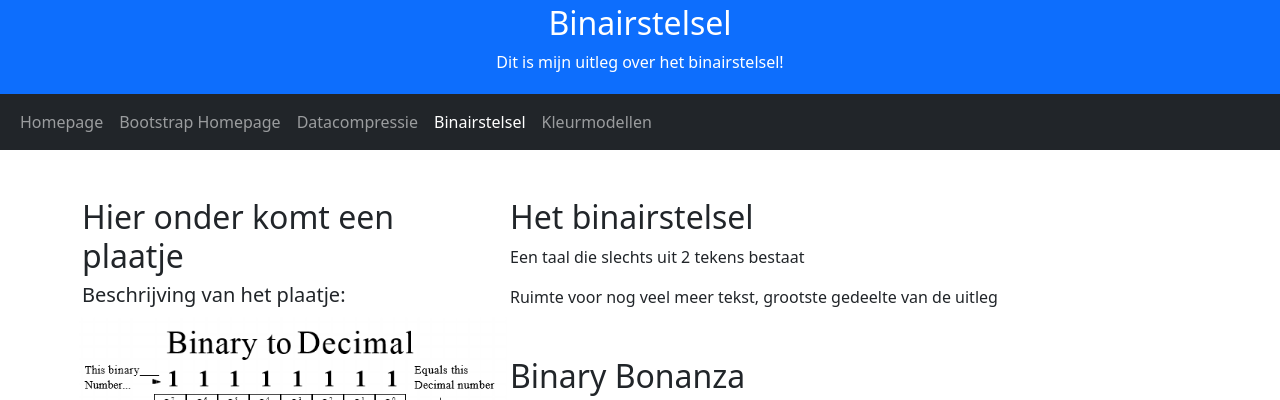
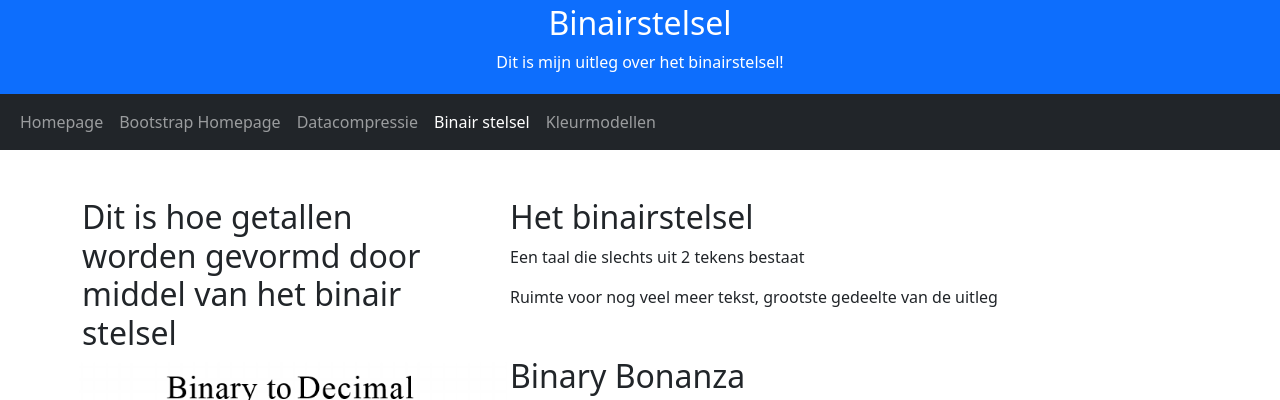
Before and after one commit to Jdotmm/Jdotmm.github.io, a plain HTML site: page bootstrapbinary.html in a window 1280 px wide. Shown: the top 400 px of the page. Drawn offline with nearby package versions, Linux system fonts and the light colour scheme.

Commit message:
binairstelsel overal in binair stelsel veranderd

```diff
--- a/bootstrapbinary.html
+++ b/bootstrapbinary.html
@@ -2,7 +2,7 @@
 <!DOCTYPE html>
 <html lang="en">
 <head>
-  <title>Jasper zijn Binairstelsel uitleg</title>
+  <title>Jasper zijn Binair stelsel uitleg</title>
   <meta charset="utf-8">
   <meta name="viewport" content="width=device-width, initial-scale=1">
   <link href="https://cdn.jsdelivr.net/npm/bootstrap@5.1.3/dist/css/bootstrap.min.css" rel="stylesheet">
@@ -30,7 +30,7 @@
         <a class="nav-link" href="bootstrapbitmap.html">Datacompressie</a>
       </li>
       <li class="nav-item">
-        <a class="nav-link active" href="bootstrapbinary.html">Binairstelsel</a>
+        <a class="nav-link active" href="bootstrapbinary.html">Binair stelsel</a>
       </li>
       <li class="nav-item">
         <a class="nav-link" href="bootstrapkleurmodellen.html">Kleurmodellen</a>
@@ -43,8 +43,7 @@
 <div class="container mt-5">
   <div class="row">
     <div class="col-sm-4">
-      <h2>Hier onder komt een plaatje</h2>
-      <h5>Beschrijving van het plaatje:</h5>
+      <h2>Dit is hoe getallen worden gevormd door middel van het binair stelsel</h2>
             <div style = "position:relative; right:15px;">
                  <img src="BINARY NUMBERS.png" class="rounded" alt="Plaatje uitleg binairstelsel" width="440" height="211">
             </div>
```
Also changed, not shown: bootstrap.html (+1 -1 lines), bootstrapbitmap.html (+1 -1 lines), bootstrapkleurmodellen.html (+1 -1 lines), index.html (+1 -1 lines).
